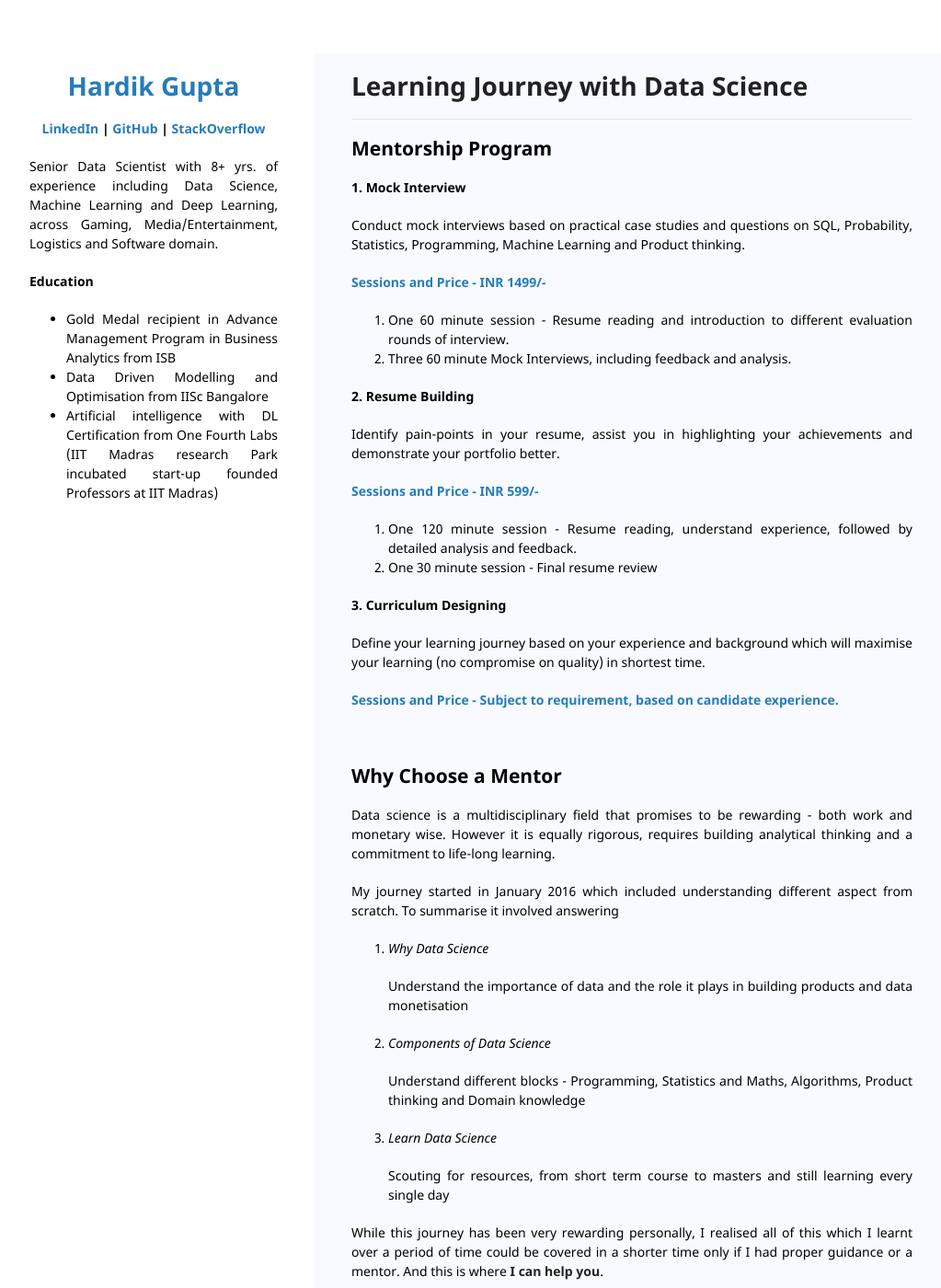
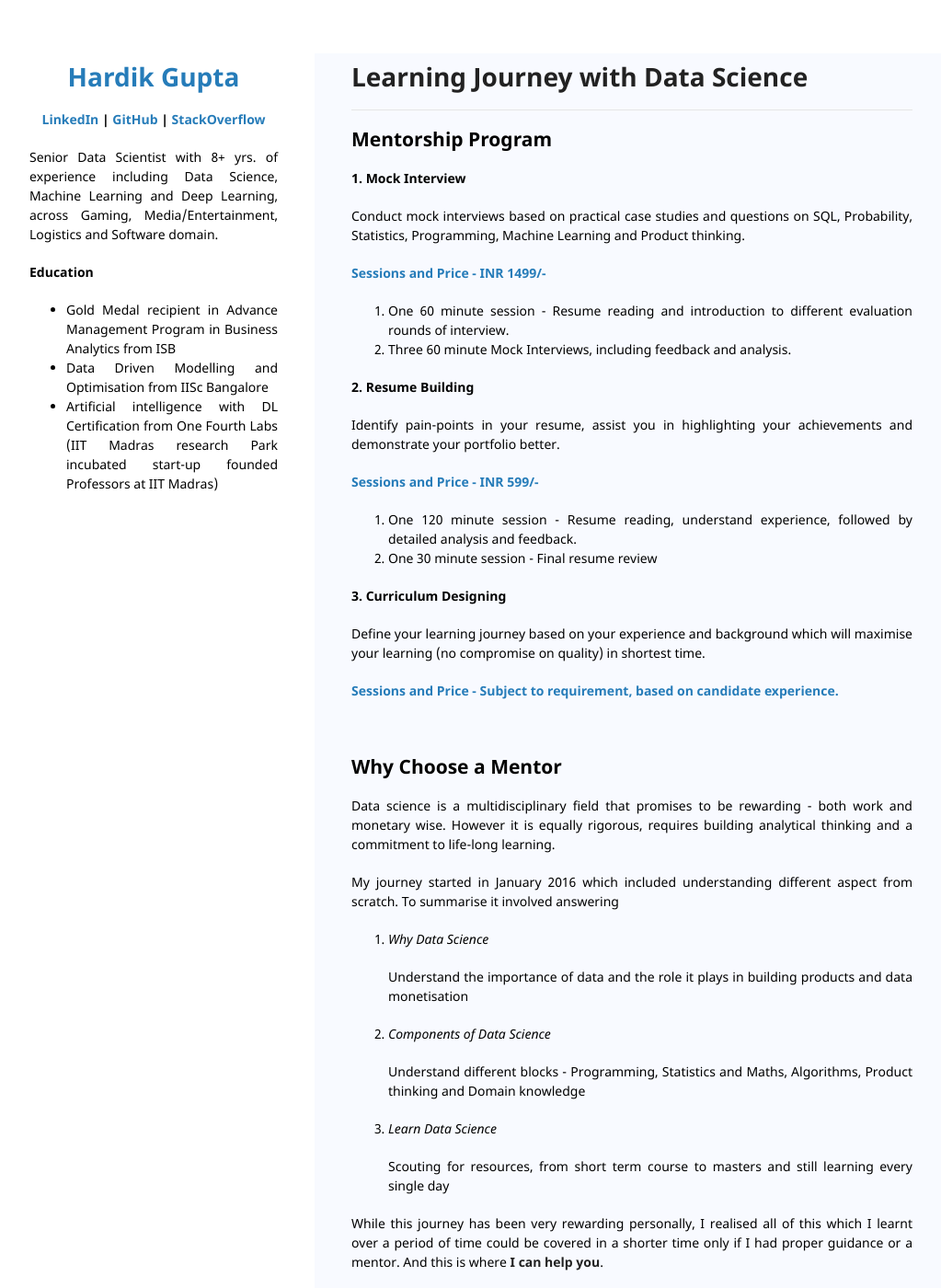
Before and after one commit to HardikLGupta/portfolio, a Jekyll site: the page built from index.md, in a window 1280 px wide and 1400 px high. Shown: the whole window at 92% size, without its empty margins (108-1131 px from the left). Built offline with Jekyll 4.4.1, drawn with Linux system fonts in a browser that asks for light colours; our own code applies the rules of GitHub Pages for plain Markdown files.

Commit message:
Update jekyll-theme-minimal.scss

```diff
--- a/_sass/jekyll-theme-minimal.scss
+++ b/_sass/jekyll-theme-minimal.scss
@@ -112,7 +112,7 @@ header {
   float:left;
   position:fixed;
   -webkit-font-smoothing:subpixel-antialiased;
-  padding-top: 20px;
+  padding-top: 10px;
 }
 
 ul.downloads {
@@ -182,7 +182,7 @@ section {
   padding-bottom:50px;
   text-align: justify;
   background-color: #f8faff;
-  padding: 20px 40px 20px 40px;
+  padding: 10px 40px 20px 40px;
 }
 
 small {
```
